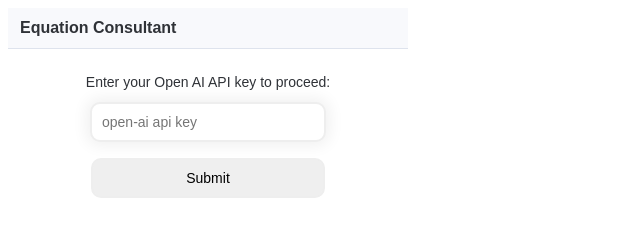
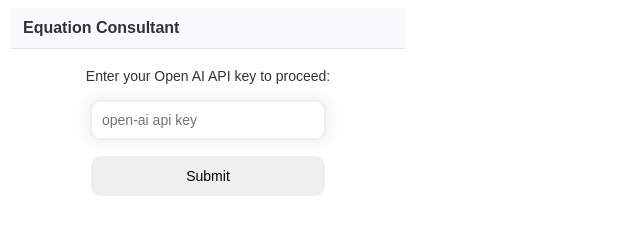
Before and after one commit to fem-1/maths_chrome_ext, a browser extension: page index.html in a window 1280 px wide. Shown: the whole page, without its empty margins (0-640 px from the left). Drawn offline with Linux system fonts and the light colour scheme.

Commit message:
Updated css to align correctly

```diff
--- a/index.css
+++ b/index.css
@@ -22,9 +22,13 @@
     src: url('chrome-extension://__MSG_@@extension_id__/fonts/Barlow-Regular.ttf');
 }
 .ec-popup {
+    display: flex;
+    flex-direction: column;
+    justify-content: space-between;
+    align-items: center;
     width: 400px;
     height: auto;
-    padding-bottom: 22px;
+    /* padding-bottom: 22px; */
     background: var(--color-white);
     color: var(--color-text-default);
     position: relative;
@@ -40,6 +44,7 @@
     border-bottom: 1px solid var(--color-border-default);
     background: var(--color-background-light);
     font-family: 'barlow', sans-serif;
+    width: 370px;
 }
 .ec-popup__headline {
     font-size: 16px;
@@ -66,15 +71,11 @@
     justify-content: space-between;
     color: inherit;
     position: absolute;
-    top: 50%;
-    left: 50%;
-    transform: translate(-50%, -50%);
     width: 100%;
     font-family: 'barlow', sans-serif;
-    line-height: 24px;
-    margin-top: 80px;
-    padding-top: 50px;
-    padding-bottom: 30px;
+    margin: 40px;
+    padding: 20px;
+    gap: 8px;
 }
 .ec-input {
     padding: 10px;
@@ -88,7 +89,6 @@
 }
 .ec-apikey-submit{
     appearance: none;
-    margin: 8px 10px;
     -webkit-appearance: none;
     padding: 10px;
     border: 2px solid #eee;
--- a/index.html
+++ b/index.html
@@ -27,7 +27,6 @@
                 <button class = "ec-apikey-submit" id="api-key-submit"> Submit </button>
             </div>
         </div>
-        <p id="success-message" style="color: green;"></p>
         <div class="ec-popup invisible" id="popup-container-equations">
             <div class="ec-equation-output invisible" id="equation-output"></div>
             <div id="equation-entry" class="ec-equation-entry">
--- a/script.js
+++ b/script.js
@@ -9,7 +9,6 @@ function return_prompt_template (equation) {
 async function testOpenAIKey(openAPIKey) {
     const apiUrl = 'https://api.openai.com/v1/chat/completions';
     const messages = [{"role": "user", "content": "test"}];
-    const successMessage = 'Connection Successful';
     const bearer = 'Bearer ' + openAPIKey;
 
     const params = {
@@ -29,8 +28,6 @@ async function testOpenAIKey(openAPIKey) {
     .then(async response => {
         if (response.status === 200) {
             console.log('Connection Successful')
-            document.getElementById('success-message').textContent = successMessage;
-            document.getElementById('success-message').classList.add('invisible');
             document.getElementById('ec-apikey-entry').classList.add('invisible');
             document.getElementById('popup-container-equations').classList.remove('invisible');
         } else {
@@ -41,7 +38,6 @@ async function testOpenAIKey(openAPIKey) {
 
 function psuedoPass() {
     console.log('Connection Successful')
-    document.getElementById('success-message').classList.add('invisible');
     document.getElementById('ec-apikey-entry').classList.add('invisible');
     document.getElementById('popup-container-equations').classList.remove('invisible');
 };
```
